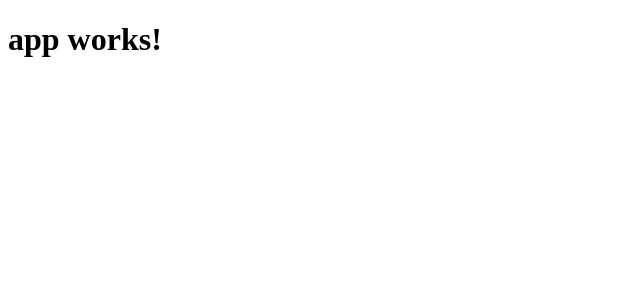
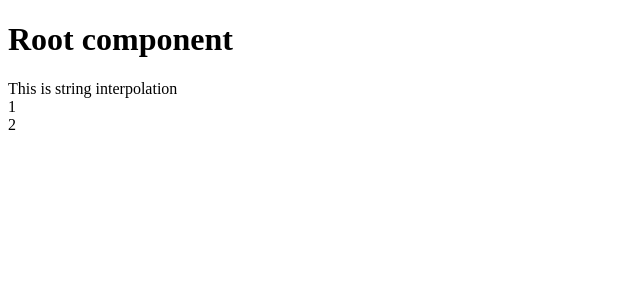
Before and after one commit to yannisdewolf/hue, an Angular app: page / in a window 1280 px wide. Shown: the top 300 px of the page, without its empty margins (0-640 px from the left). Built offline with nearby package versions, Linux system fonts and the light colour scheme.

Commit message:
data binding

```diff
--- a/src/app/app.component.ts
+++ b/src/app/app.component.ts
@@ -2,9 +2,11 @@ import { Component } from '@angular/core';
 
 @Component({
   selector: 'app-root',
-  templateUrl: './app.component.html',
-  styleUrls: ['./app.component.css']
+  template: `
+    <h1>Root component</h1>
+    <fa-databinding></fa-databinding>
+  `
 })
 export class AppComponent {
-  title = 'app works!';
+
 }
--- a/src/app/app.module.ts
+++ b/src/app/app.module.ts
@@ -4,10 +4,12 @@ import { FormsModule } from '@angular/forms';
 import { HttpModule } from '@angular/http';
 
 import { AppComponent } from './app.component';
+import { DatabindingComponent } from './databinding/databinding.component';
 
 @NgModule({
   declarations: [
-    AppComponent
+    AppComponent,
+    DatabindingComponent
   ],
   imports: [
     BrowserModule,
--- /dev/null
+++ b/src/app/databinding/databinding.component.html
@@ -0,0 +1,5 @@
+<p>
+  {{stringInterpolation}} <br>
+  {{numberInterpolation}} <br>
+  {{numberInterpolation + 5 % 4}}
+</p>
--- /dev/null
+++ b/src/app/databinding/databinding.component.ts
@@ -0,0 +1,12 @@
+import { Component } from '@angular/core';
+
+@Component({
+  selector: 'fa-databinding',
+  templateUrl: './databinding.component.html',
+  styleUrls: ['./databinding.component.css']
+})
+export class DatabindingComponent{
+  stringInterpolation = 'This is string interpolation';
+  numberInterpolation = 1;
+
+}
```
Also changed, not shown: src/app/databinding/databinding.component.css (added), 1 other file (tests, documents, lock files or other folders).
